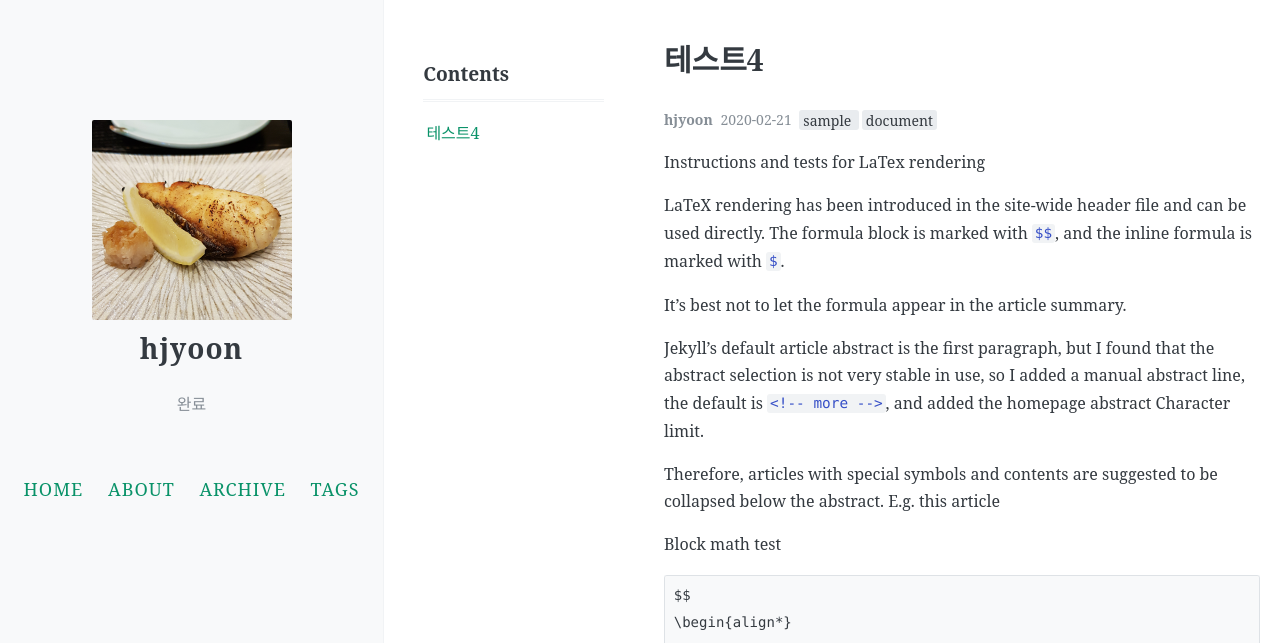
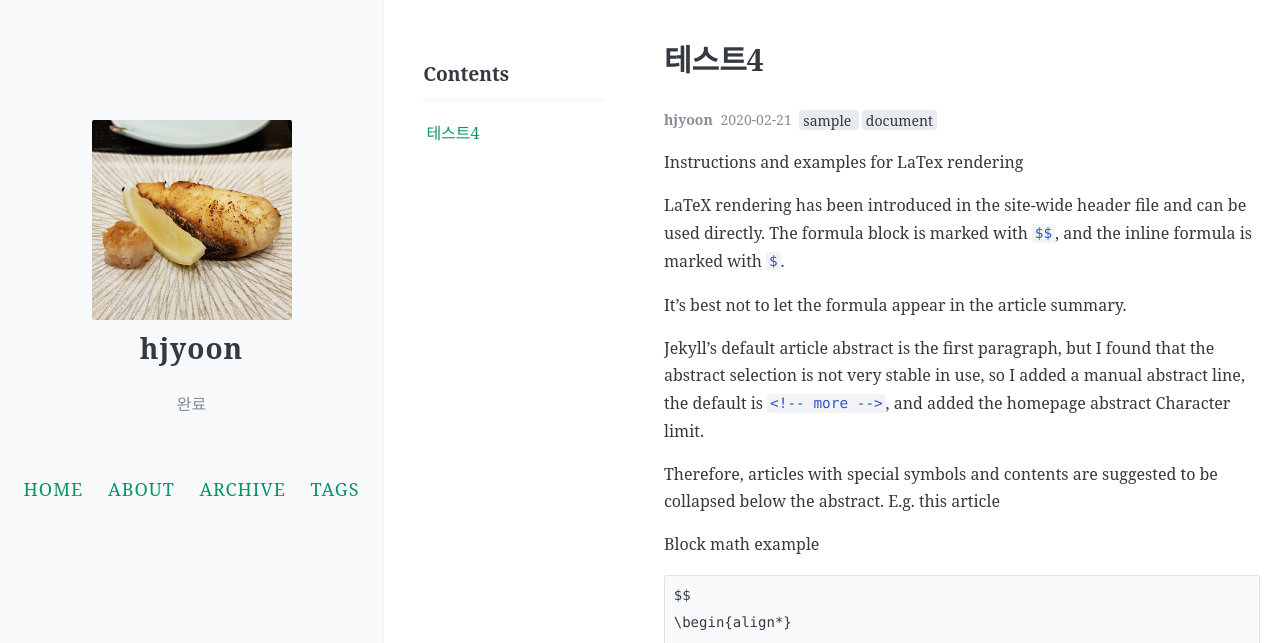
Before and after one commit to hjyoon/hjyoon.github.io, a Jekyll site: the page built from _posts/2020-02-21-test4.md, in a window 1280 px wide and 1277 px high. Shown: the top 643 px of the window. Built offline with Jekyll 4.4.1, drawn with Linux system fonts in a browser that asks for light colours; formulas are drawn with MathJax 3; comment, search, counter and statistics services are not loaded.

Commit message:
Update 2020-02-21-test4.md

````diff
--- a/_posts/2020-02-21-test4.md
+++ b/_posts/2020-02-21-test4.md
@@ -8,7 +8,7 @@ toc: true
 comments: true
 ---
 
-Instructions and tests for LaTex rendering
+Instructions and examples for LaTex rendering
 
 LaTeX rendering has been introduced in the site-wide header file and can be used directly. The formula block is marked with `$$`, and the inline formula is marked with `$`.
 
@@ -20,7 +20,7 @@ Therefore, articles with special symbols and contents are suggested to be collap
 
 <!-- more -->
 
-Block math test
+Block math example
 
 ```
 $$
````
